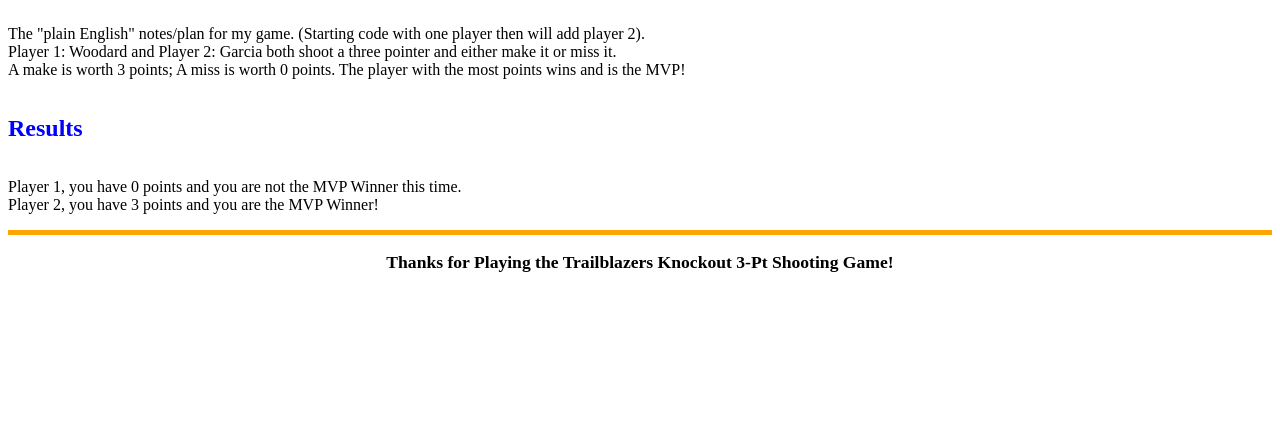
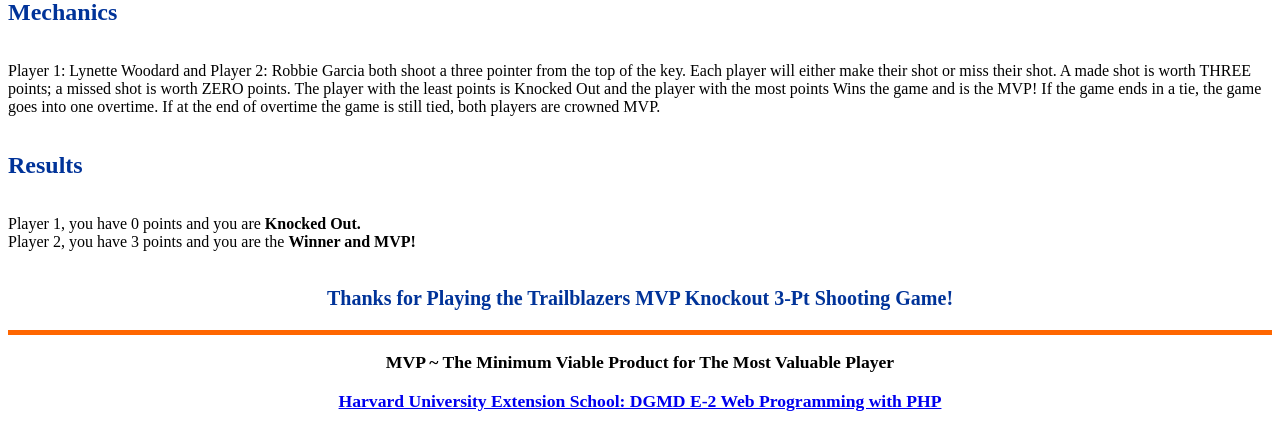
Before and after one commit to RGPhD/e2, a PHP site: page / in a window 1280 px wide. Shown: the part 469-907 px from the top of the page. Before the commit the page ends 741 px from the top, so only its background shows below. Run offline with PHP 8.4, Linux system fonts and the light colour scheme.

Commit message:
Modified mechanics index.php file.

```diff
--- a/p2/index.php
+++ b/p2/index.php
@@ -24,20 +24,26 @@ $totalPlayer2 = ($make_value);
 <html lang='en'>
 <head>
 
-    <title>Trailblazers Knockout 3-Pt Shooting Game.</title>
+    <title>Trailblazers MVP Knockout 3-Pt Shooting Game.</title>
     <meta charset='utf-8'>
 
 <!-- Create external CSS file? -->
 <style>
 
       h1 {
-        color: blue;
+        color: #003399;
         text-align: center;
-        border-bottom: thick solid orange;
+        border-bottom: thick solid #FF6600;
       }
 
       h2 {
-        color: blue;
+        color: #003399;
+      }
+
+    h3 {
+        color: #003399;
+        text-align: center;
+        font-size: 125%;
       }
 
       p {
@@ -53,7 +59,6 @@ $totalPlayer2 = ($make_value);
   	display: block;
   	margin-left: auto;
   	margin-right: auto;
-
 	}
 
       footer {
@@ -61,7 +66,7 @@ $totalPlayer2 = ($make_value);
         text-align: center;
         font-size: 110%;
         font-weight: bold;
-        border-top: thick solid orange;
+        border-top: thick solid #FF6600;
       }
 
     </style>
@@ -71,25 +76,30 @@ $totalPlayer2 = ($make_value);
 <body>
 
 <header>
-<h1>Trailblazers Knockout 3-Pt Shooting Game</h1>
+<h1>Knockout 3-Pt Shooting Game <br>
+    Trailblazers MVP Version 1.16.15 beta</h1>
+<!-- Minimum Viable Product/Most Valuable Player -->
 <img alt='WBCBL Trailblazers Basketball Player Logo' src='https://pbs.twimg.com/media/CBfUlbsVAAANjUG?format=jpg' class="center">
 </header>
 
 <h2>Mechanics</h2>
-<p>The "plain English" notes/plan for my game. (Starting code with one player then will add player 2).<br>
-Player 1: Woodard and Player 2: Garcia both shoot a three pointer and either make it or miss it.<br>
-A make is worth 3 points; A miss is worth 0 points.
-The player with the most points wins and is the MVP!</p>
+<p>
+Player 1: Lynette Woodard and Player 2: Robbie Garcia both shoot a three pointer from the top of the key. Each player will either make their shot or miss their shot. A made shot is worth THREE points; a missed shot is worth ZERO points. The player with the least points is Knocked Out and the player with the most points Wins the game and is the MVP! If the game ends in a tie, the game goes into one overtime. If at the end of overtime the game is still tied, both players are crowned MVP.</p>
 
 <h2>Results</h2>
-    <p>
-        Player 1, you have <?php echo $totalPlayer1; ?> points and you are not the MVP Winner this time.
+    <p>Player 1, you have <?php echo $totalPlayer1; ?> points and you are <strong>Knocked Out.</strong>
 <br>
-        Player 2, you have <?php echo $totalPlayer2; ?> points and you are the MVP Winner!
+        Player 2, you have <?php echo $totalPlayer2; ?> points and you are the <strong>Winner and MVP!</strong>
     </p>
+    <h3>Thanks for Playing the Trailblazers MVP Knockout 3-Pt Shooting Game!</h3>
+
+<footer>
+
+    <p>MVP ~ The Minimum Viable Product for The Most Valuable Player</p>
+    <br>
+<strong><a href="https://hesweb.dev/e2" target="_blank" title="Click to visit Harvard Extension School: Web Programming for Beginners with PHP">Harvard University Extension School: DGMD E-2 Web Programming with PHP
+          </a></strong>
+</footer>
 <br>
-<footer>
-<p>Thanks for Playing the Trailblazers Knockout 3-Pt Shooting Game!</p>
-</footer>
 </body>
 </html>
```
